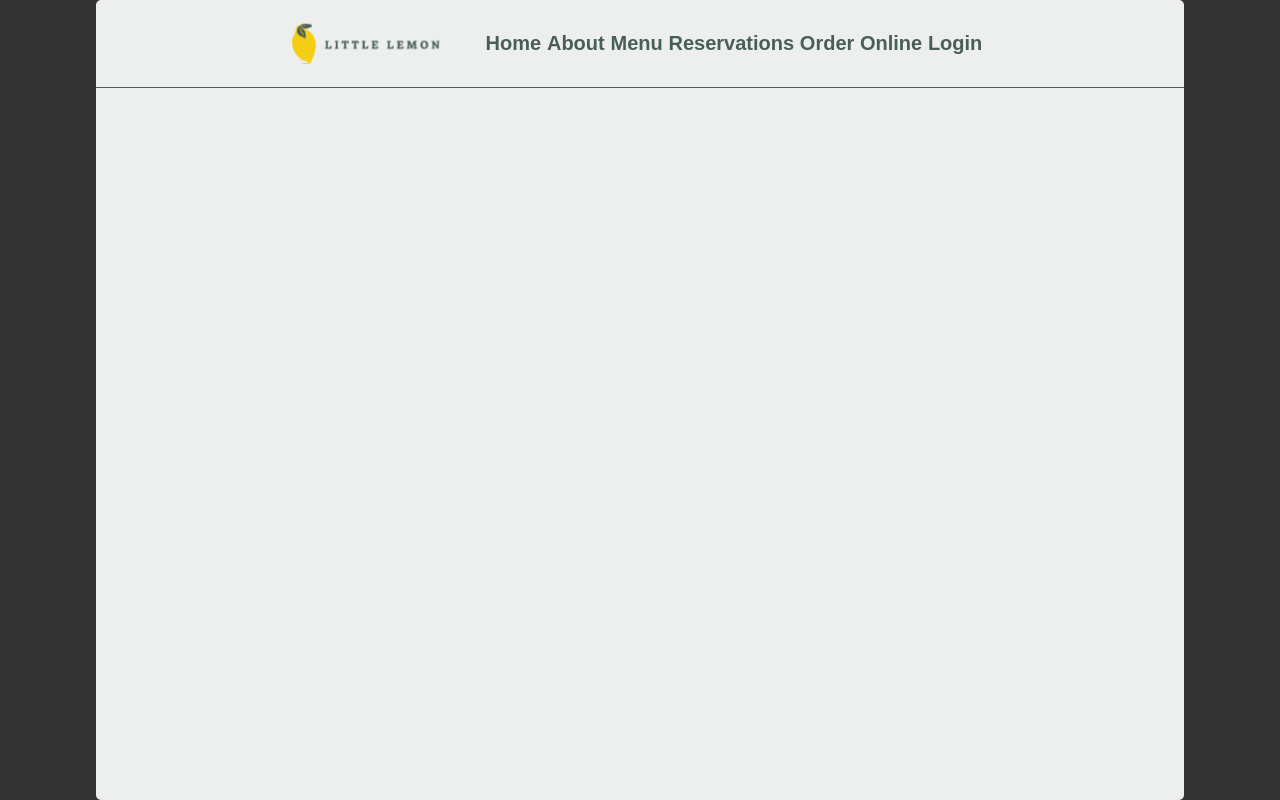
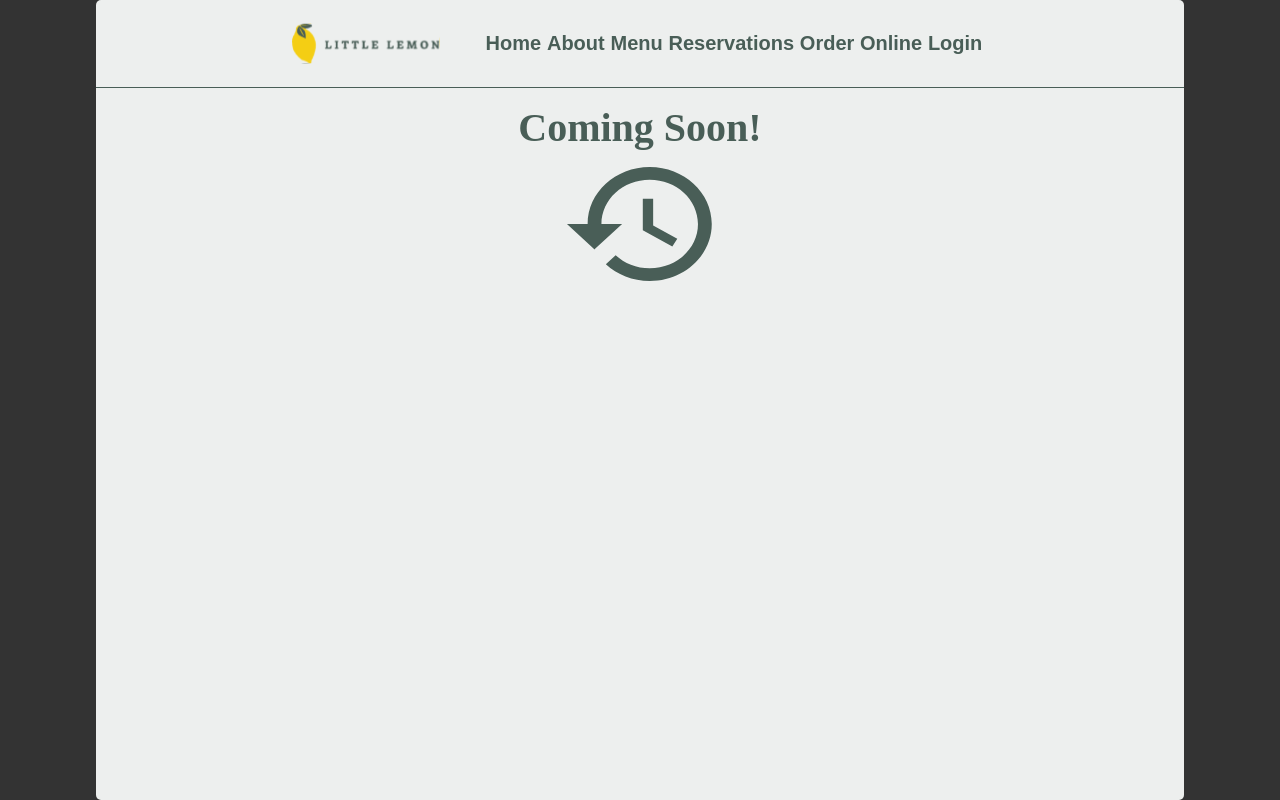
Before and after one commit to javiercruzado/metafrontend, a React (Create React App) app: page /menu in a window 1280 px wide. Built offline with nearby package versions, Linux system fonts and the light colour scheme; a web font is replaced by a local one.

Commit message:
feat: implementing navigation links

```diff
--- a/src/components/Main.js
+++ b/src/components/Main.js
@@ -4,6 +4,10 @@ import { fetchAPI, submitAPI } from "../api/api";
 import BookingPage from "./main/bookingpage/BookingPage";
 import ConfirmedBooking from "./main/bookingpage/ConfirmedBooking";
 import HomePage from "./main/homepage/HomePage";
+import AboutPage from "./main/aboutpage/AboutPage";
+import MenuPage from "./main/menupage/MenuPage";
+import OrderOnline from "./main/orderonlinepage/OrderOnline";
+import LoginPage from "./main/loginpage/LoginPage";
 
 const fetchData = (api, date) => {
   function fetch() {
@@ -58,6 +62,9 @@ const Main = () => {
     <main>
       <Routes>
         <Route path="/" element={<HomePage />}></Route>
+        <Route path="/about" element={<AboutPage />}></Route>
+        <Route path="/menu" element={<MenuPage />}></Route>
+        <Route path="/order-online" element={<OrderOnline />}></Route>
         <Route
           path="/booking"
           element={
@@ -70,6 +77,7 @@ const Main = () => {
           }
         ></Route>
         <Route path="/confirmedbooking" element={<ConfirmedBooking />}></Route>
+        <Route path="/login" element={<LoginPage />}></Route>
       </Routes>
     </main>
   );
--- a/src/components/Nav.js
+++ b/src/components/Nav.js
@@ -9,19 +9,19 @@ const Nav = () => {
           <a href="/">Home</a>
         </li>
         <li>
-          <a href="#">About</a>
+          <a href="/about">About</a>
         </li>
         <li>
-          <a href="#">Menu</a>
+          <a href="/menu">Menu</a>
         </li>
         <li>
           <a href="/booking">Reservations</a>
         </li>
         <li>
-          <a href="#">Order Online</a>
+          <a href="/order-online">Order Online</a>
         </li>
         <li>
-          <a href="#">Login</a>
+          <a href="login">Login</a>
         </li>
       </ul>
     </nav>
--- /dev/null
+++ b/src/components/main/aboutpage/AboutPage.css
@@ -0,0 +1,8 @@
+@import url(../../../index.css);
+
+.about-page-section {
+    grid-column: 3 / span 6;
+    text-align: center;
+    min-height: 4rem;
+    background-color: var(--main-bg-color);
+}
--- /dev/null
+++ b/src/components/main/aboutpage/AboutPage.js
@@ -0,0 +1,14 @@
+import "./AboutPage.css";
+import ComingSoon from "../../../shared/ComingSoon";
+
+const AboutPage = () => {
+  return (
+    <section className="main">
+      <article className="about-page-section">
+        <ComingSoon />
+      </article>
+    </section>
+  );
+};
+
+export default AboutPage;
--- a/src/components/main/bookingpage/BookingPage.js
+++ b/src/components/main/bookingpage/BookingPage.js
@@ -10,7 +10,8 @@ const BookingPage = (props) => {
   };
 
   return (
-    <section className="main-section book-page-section">
+    <section className="main-section">
+      <article className="book-page-section">
         <h1>Little Lemon</h1>
         <h2>Reservations</h2>
         <p>
@@ -22,6 +23,7 @@ const BookingPage = (props) => {
           availableTimesDispatch={availableTimesDispatch}
           updateTimes={updateTimes}
         />
+      </article>
     </section>
   );
 };
--- /dev/null
+++ b/src/components/main/loginpage/LoginPage.js
@@ -0,0 +1,12 @@
+import ComingSoon from "../../../shared/ComingSoon";
+
+const LoginPage = () => {
+  return (
+    <section className="main">
+      <article className="about-page-section">
+        <ComingSoon />
+      </article>
+    </section>
+  );
+};
+export default LoginPage;
--- /dev/null
+++ b/src/components/main/menupage/MenuPage.js
@@ -0,0 +1,12 @@
+import ComingSoon from "../../../shared/ComingSoon";
+
+const MenuPage = () => {
+  return (
+    <section className="main">
+      <article className="about-page-section">
+        <ComingSoon />
+      </article>
+    </section>
+  );
+};
+export default MenuPage;
--- /dev/null
+++ b/src/components/main/orderonlinepage/OrderOnline.js
@@ -0,0 +1,13 @@
+import ComingSoon from "../../../shared/ComingSoon";
+
+const OrderOnline = ()=>{
+    return (
+        <section className="main">
+          <article className="about-page-section">
+            <ComingSoon />
+          </article>
+        </section>
+      );
+}
+
+export default OrderOnline
```
Lines whose indentation alone changed are shown as unchanged.
